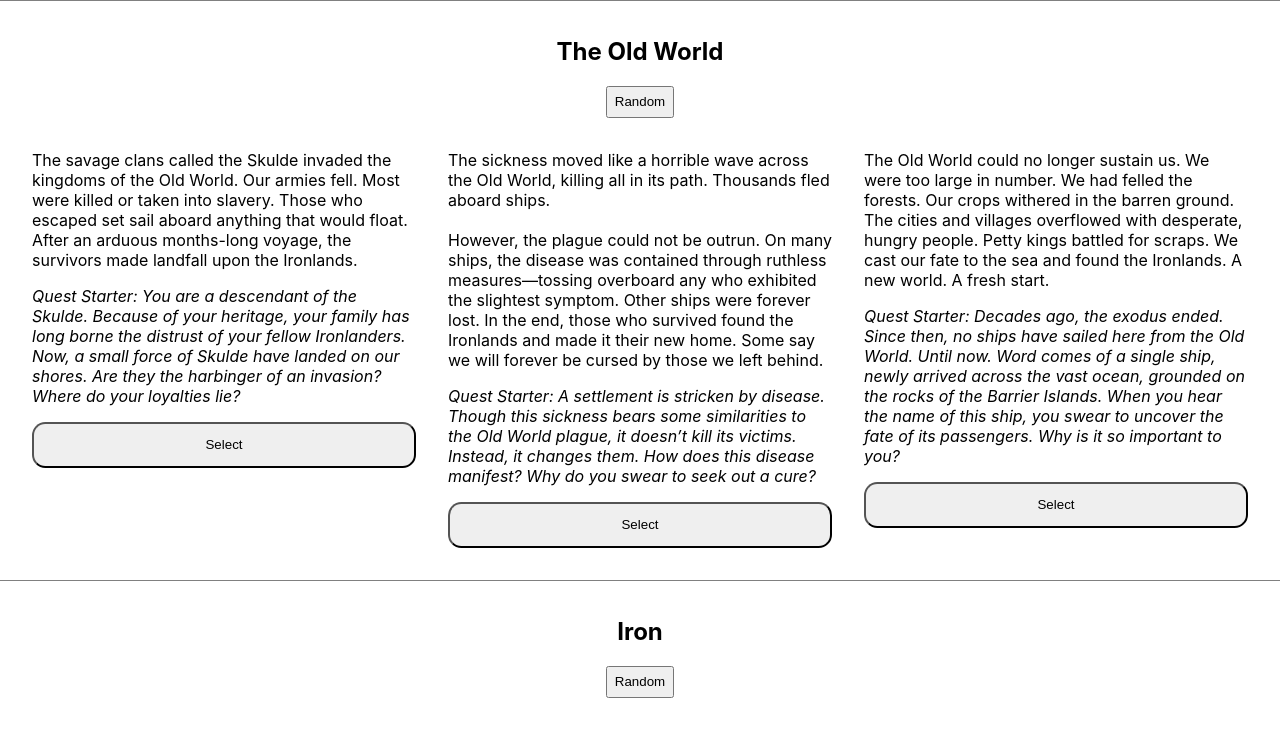
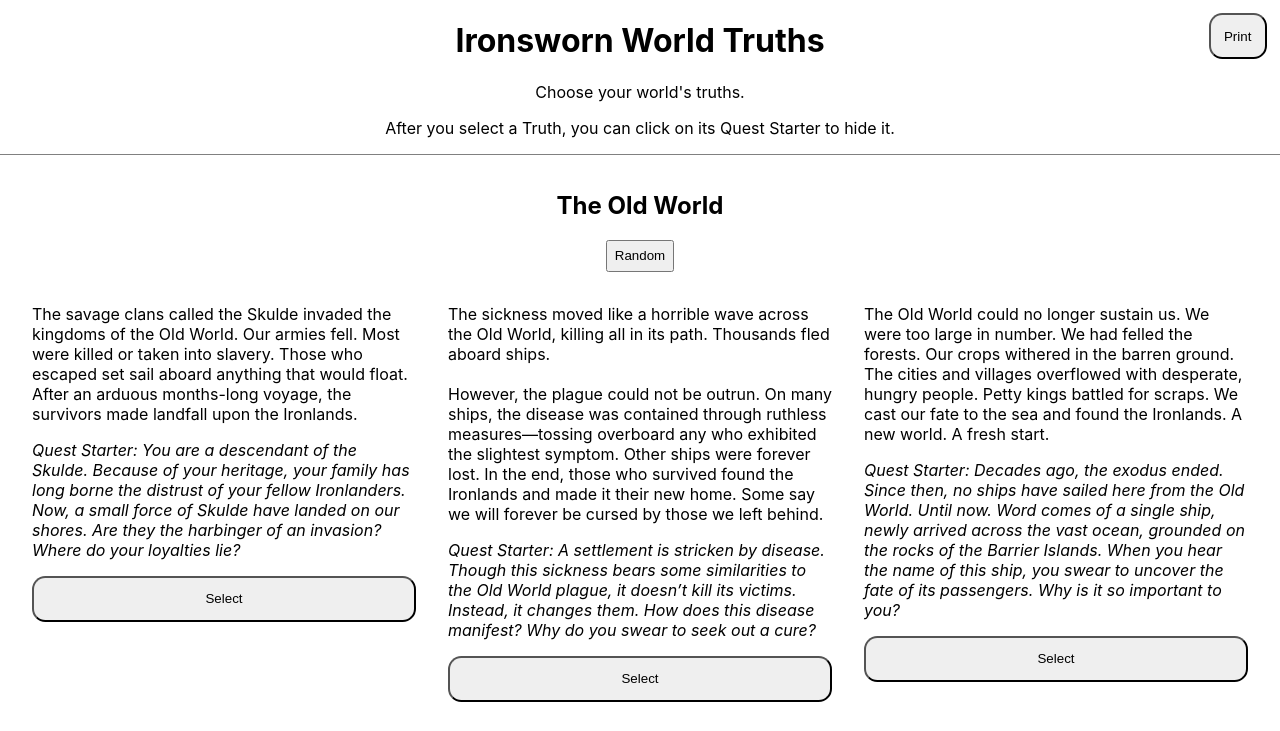
Before and after one commit to edbrannin/ironsworn-world-truths, a React (Create React App) app: page / in a window 1280 px wide. Shown: the top 731 px of the page. Built offline with nearby package versions, Linux system fonts and the light colour scheme.

Commit message:
Style tweaks

```diff
--- a/src/App.js
+++ b/src/App.js
@@ -1,6 +1,19 @@
+import styled from 'styled-components';
+import { useState } from 'react';
 import Truths from './Truths';
 import truths from './ironsworn-truths';
-import { useState } from 'react';
+import PrintButton from './PrintButton';
+
+const SiteHeader = styled.h1`
+  text-align: center;
+`;
+
+const Usage = styled.div`
+  @media print {
+    display: none;
+  }
+  text-align: center;
+`;
 
 function App() {
   const [ choices, setChoices ] = useState({});
@@ -11,6 +24,12 @@
 
   return (
     <div>
+      <SiteHeader>Ironsworn World Truths</SiteHeader>
+      <PrintButton />
+      <Usage>
+        <p>Choose your world's truths.</p>
+        <p>After you select a Truth, you can click on its Quest Starter to hide it.</p>
+      </Usage>
       <Truths truths={truths} choices={choices} setChoice={setChoice}></Truths>
     </div>
   );
--- /dev/null
+++ b/src/PrintButton.js
@@ -0,0 +1,24 @@
+import styled from 'styled-components';
+
+const Button = styled.button`
+  padding: 1em;
+  position: absolute;
+  top: 1em;
+  right: 1em;
+  border-radius: 1em;
+  @media print {
+    display: none;
+  }
+`;
+
+const PrintButton = () => {
+  return (
+    <Button
+      onClick={() => window.print()}
+    >
+      Print
+    </Button>
+  );
+}
+
+export default PrintButton;
```
